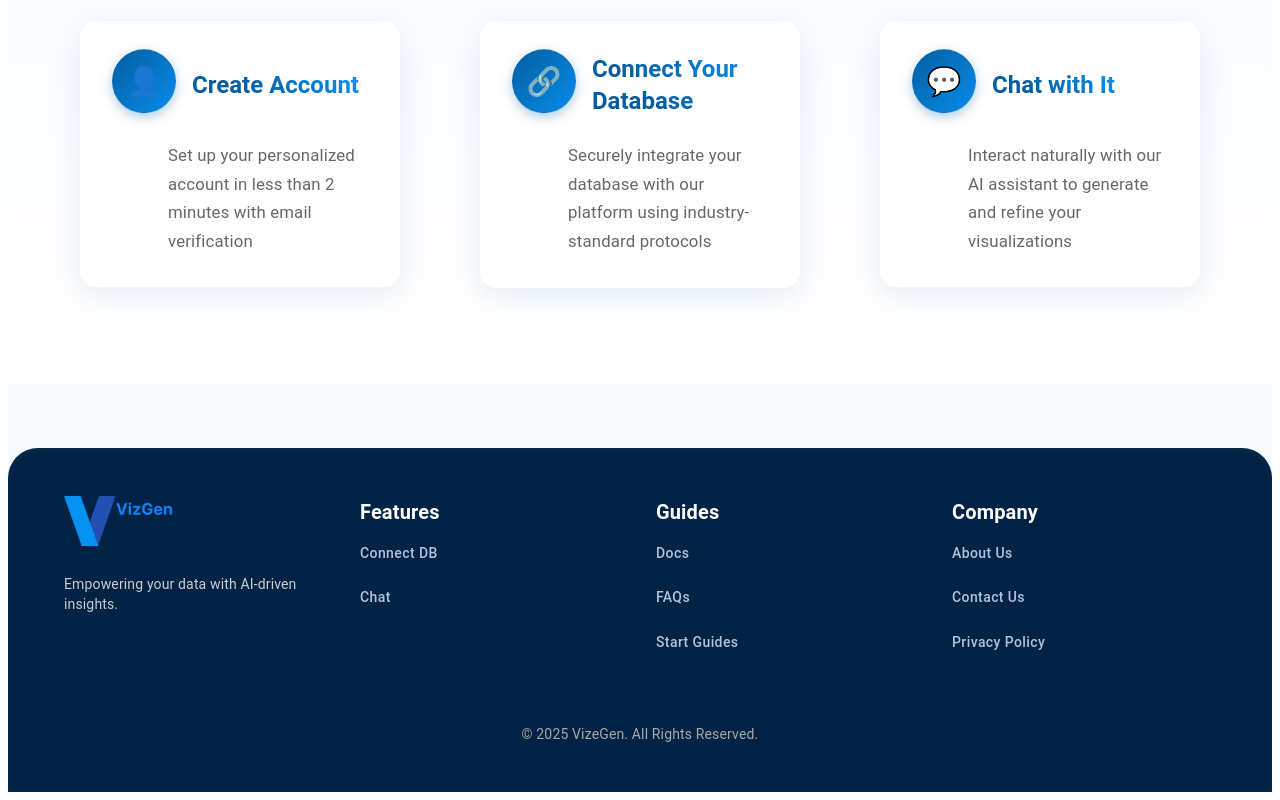
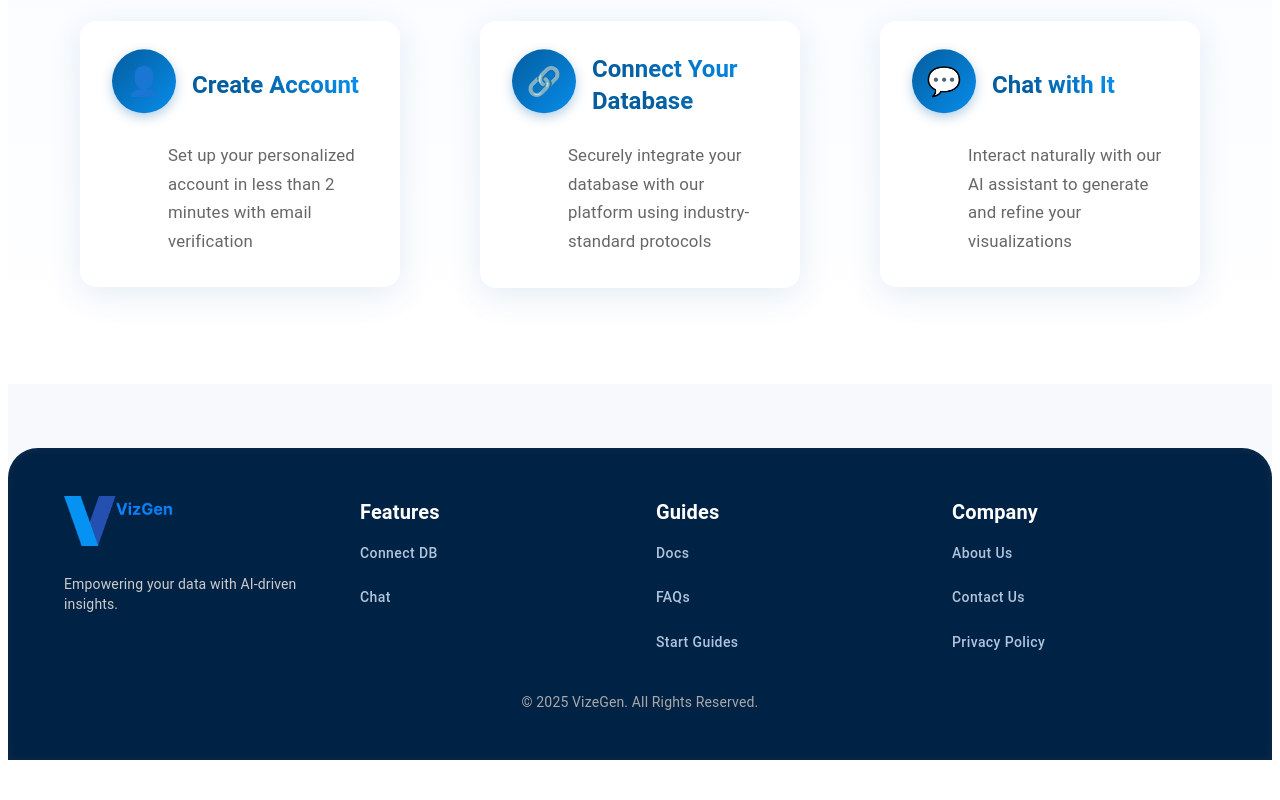
Before and after one commit to SandaruRF/AI-Assisted-Graph-Generation, a React (Create React App) app in the folder frontend/: page /LandingPage in a window 1280 px wide. Shown: the part 1790-2590 px from the top of the page. After the commit the page ends 2558 px from the top, so only its background shows below. Built offline with nearby package versions, Linux system fonts and the light colour scheme; no server answers.

Commit message:
Implemented Landing Page

```diff
--- /dev/null
+++ b/frontend/src/components/Footer.jsx
@@ -0,0 +1,104 @@
+import React from "react";
+import { motion } from "framer-motion";
+import { Link } from "react-router-dom";
+import {
+  Box,
+  Typography,
+  Button,
+  Container,
+  Grid
+} from "@mui/material";
+
+const Footer = () => {
+  return (
+    <Box
+      component="footer"
+      sx={{
+        mt: 8,
+        py: 6,
+        bgcolor: "#002244",
+        color: "#DDE6ED",
+        borderTopLeftRadius: "30px",
+        borderTopRightRadius: "30px",
+        boxShadow: "inset 0 1px 10px rgba(255,255,255,0.05)",
+      }}
+    >
+      <Container>
+        <Grid container spacing={4}>
+          {/* Logo Section */}
+          <Grid item xs={12} md={3}>
+
+              <Box
+                component="img"
+                src="/images/logo.png"
+                alt="Logo"
+                sx={{ height: 50, mb: 2 }}
+              />
+
+            <Typography variant="body2" sx={{ color: "#ccc", mt: 1 }}>
+              Empowering your data with AI-driven insights.
+            </Typography>
+          </Grid>
+
+          {/* Footer Links */}
+          {[
+            {
+              title: "Features",
+              items: ["Connect DB", "Chat"],
+            },
+            {
+              title: "Guides",
+              items: ["Docs", "FAQs", "Start Guides"],
+            },
+            {
+              title: "Company",
+              items: ["About Us", "Contact Us", "Privacy Policy"],
+            },
+          ].map((section, index) => (
+            <Grid item xs={6} md={3} key={index}>
+              <Typography
+                variant="h6"
+                gutterBottom
+                sx={{ fontWeight: 700, color: "#ffffff" }}
+              >
+                {section.title}
+              </Typography>
+              <Box sx={{ display: "flex", flexDirection: "column", gap: 1 }}>
+                {section.items.map((item, itemIndex) => (
+                  <motion.div key={itemIndex} whileHover={{ x: 6 }}>
+                    <Button
+                      component={Link}
+                      to="/"
+                      sx={{
+                        justifyContent: "flex-start",
+                        color: "#b0c4de",
+                        textTransform: "none",
+                        px: 0,
+                        "&:hover": {
+                          backgroundColor: "transparent",
+                          color: "#00BFFF",
+                        },
+                      }}
+                    >
+                      {item}
+                    </Button>
+                  </motion.div>
+                ))}
+              </Box>
+            </Grid>
+          ))}
+        </Grid>
+{/* Copyright */}
+        <Typography
+          variant="body2"
+          align="center"
+          sx={{ mt: 4, color: "#A9A9A9", fontSize: "0.875rem" }}
+        >
+          © 2025 VizeGen. All Rights Reserved.
+        </Typography>
+      </Container>
+    </Box>
+  );
+};
+
+export default Footer;
--- a/frontend/src/pages/LandingPage.jsx
+++ b/frontend/src/pages/LandingPage.jsx
@@ -14,6 +14,7 @@ import ChevronRight from "@mui/icons-material/ChevronRight";
 import NavigationBar from "../components/NavigationBar";
 import AnimationComponent from '../components/AnimationComponent';
 import RocketLaunchIcon from '@mui/icons-material/RocketLaunch';
+import Footer from "../components/Footer";
 
 
 
@@ -672,113 +673,8 @@ const LandingPage = () => {
   </Container>
 </Box>
  {/* Footer */}
-<Box
-  component="footer"
-  sx={{
-    mt: 8,
-    py: 6,
-    bgcolor:"#002244",
-    color: "#DDE6ED",
-    borderTopLeftRadius: "30px",
-    borderTopRightRadius: "30px",
-    boxShadow: "inset 0 1px 10px rgba(255,255,255,0.05)",
-  }}
->
-  <Container>
-    <Grid container spacing={4}>
-      {/* Logo Section */}
-      <Grid item xs={12} md={3}>
-          <Box
-            component="img"
-            src="/images/logo.png"
-            alt="Logo"
-            sx={{ height: 50, mb: 2 }}
-          />
-        <Typography variant="body2" sx={{ color: "#ccc", mt: 1 }}>
-          Empowering your data with AI-driven insights.
-        </Typography>
-      </Grid>
-
-      {/* Footer Links */}
-      {[
-        {
-          title: "Features",
-          items: ["Connect DB", "Chat"],
-        },
-        {
-          title: "Guides",
-          items: ["Docs", "FAQs", "Start Guides"],
-        },
-        {
-          title: "Company",
-          items: ["About Us", "Contact Us", "Privacy Policy"],
-        },
-      ].map((section, index) => (
-        <Grid item xs={6} md={3} key={index}>
-          <Typography
-            variant="h6"
-            gutterBottom
-            sx={{ fontWeight: 700, color: "#ffffff" }}
-          >
-            {section.title}
-          </Typography>
-          <Box sx={{ display: "flex", flexDirection: "column", gap: 1 }}>
-            {section.items.map((item, itemIndex) => (
-              <motion.div key={itemIndex} whileHover={{ x: 6 }}>
-                <Button
-                  sx={{
-                    justifyContent: "flex-start",
-                    color: "#b0c4de",
-                    textTransform: "none",
-                    px: 0,
-                    '&:hover': {
-                      backgroundColor: "transparent",
-                      color: "#00BFFF",
-                    },
-                  }}
-                >
-                  {item}
-                </Button>
-              </motion.div>
-            ))}
-          </Box>
-        </Grid>
-      ))}
-    </Grid>
-
-    {/* Social Icons (optional) */}
-    <Box
-      sx={{
-        display: "flex",
-        justifyContent: "center",
-        mt: 4,
-        gap: 2,
-        color: "#ccc",
-      }}
-    >
-      <motion.div whileHover={{ scale: 1.2 }}>
-        <i className="fab fa-facebook-f" style={{ fontSize: 20 }} />
-      </motion.div>
-      <motion.div whileHover={{ scale: 1.2 }}>
-        <i className="fab fa-twitter" style={{ fontSize: 20 }} />
-      </motion.div>
-      <motion.div whileHover={{ scale: 1.2 }}>
-        <i className="fab fa-linkedin-in" style={{ fontSize: 20 }} />
-      </motion.div>
-    </Box>
-
-    {/* Bottom Text */}
-    <Typography
-      variant="body2"
-      align="center"
-      sx={{ mt: 4, color: "#A9A9A9", fontSize: "0.875rem" }}
-    >
-      © 2025 VizeGen. All Rights Reserved.
-    </Typography>
-  </Container>
+ <Footer />
 </Box>
-
-    </Box>
   );
 };
 
```
